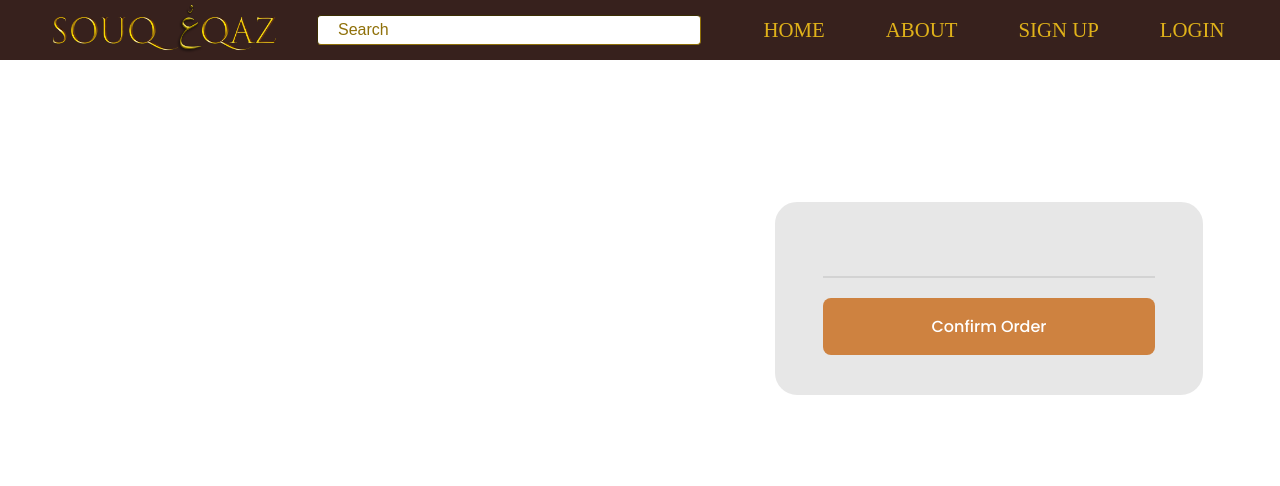
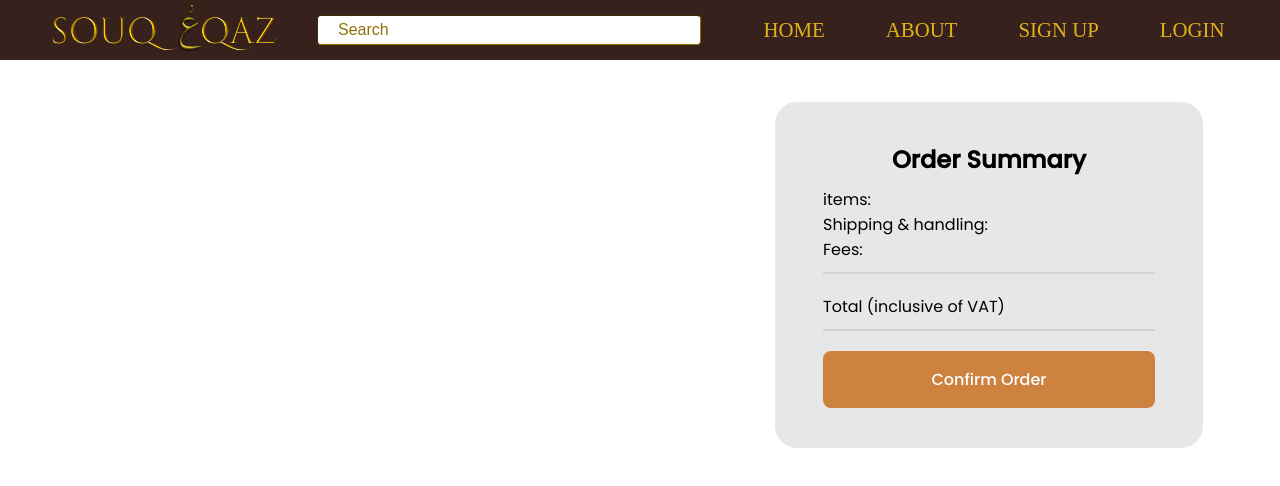
Before and after one commit to code-crafters-cmp26/Souq-3qaz, a React (Vite) app: page / in a window 1280 px wide. Shown: the top 486 px of the page. Built offline with nearby package versions, Linux system fonts and the light colour scheme.

Commit message:
checkout comp done

```diff
--- a/src/components/Checkout/Checkout.jsx
+++ b/src/components/Checkout/Checkout.jsx
@@ -3,7 +3,15 @@ import styles from "./Checkout.module.css";
 function Checkout() {
   return (
     <div className={styles.checkout}>
-      <label></label>
+      <h2>Order Summary</h2>
+      {/* <Input text="Coupon Code" color="lightgray" /> */}
+      <p>items: </p>
+      <p>Shipping & handling:</p>
+      <p>Fees:</p>
+      <hr />
+      <p>
+        Total <span>(inclusive of VAT)</span>
+      </p>
       <hr />
       <Button text="Confirm Order" />
     </div>
--- a/src/components/Checkout/Checkout.module.css
+++ b/src/components/Checkout/Checkout.module.css
@@ -1,6 +1,7 @@
 .checkout {
+  color: black;
   position: fixed;
-  top: 200px;
+  top: 100px;
   right: 75px;
   background-color: hsla(0, 0%, 10%, 0.1);
   border: 2px solid var(--white-color);
@@ -8,11 +9,19 @@
   backdrop-filter: blur(8px);
   margin: auto;
   width: 432px;
-  padding: 4rem 3rem 0.5rem;
+  padding: 2.5rem 3rem 0.5rem;
   border-radius: 1.5rem;
 }
-
+.checkout h2 {
+  margin-bottom: 10px;
+  text-align: center;
+}
 .checkout button {
   background-color: #ce8240;
   color: white;
 }
+
+.checkout input {
+  border: none;
+  outline: none;
+}
--- a/src/components/input/Input.jsx
+++ b/src/components/input/Input.jsx
@@ -1,7 +1,10 @@
 import styles from "./Input.module.css";
-function Input({ text, type }) {
+function Input({ text, type, color }) {
   return (
-    <div className={styles.outer__box}>
+    <div
+      className={styles.outer__box}
+      style={{ borderBottomColor: color || "white" }}
+    >
       {/* <i className="ri-user-3-line login__icon"></i>        this is if u want to make an icon*/}
       <div className={styles.box__input}>
         <input
--- a/src/components/input/Input.module.css
+++ b/src/components/input/Input.module.css
@@ -27,6 +27,7 @@
   align-items: center;
   column-gap: 0.75rem;
   border-bottom: 2px solid var(--white-color);
+  margin-bottom: 5px;
 }
 
 /* when focus this input make the login label above */
```
